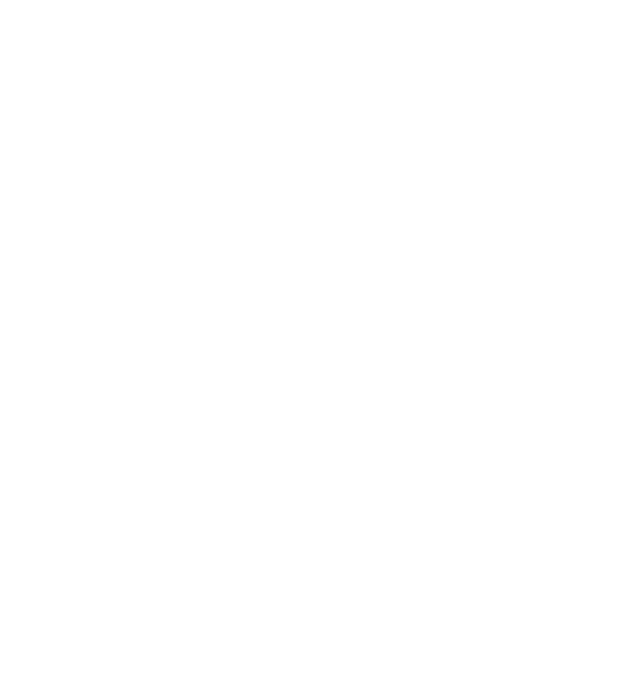
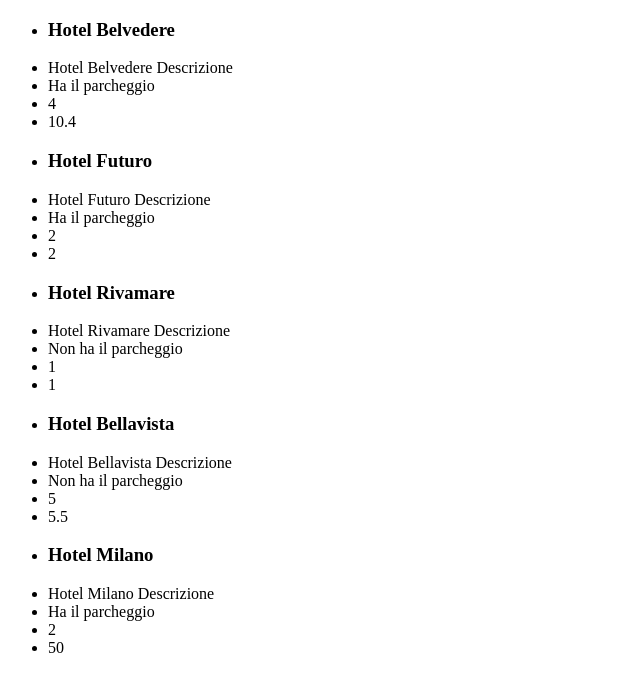
Before and after one commit to PaoloMarzocchi/php-hotel, a PHP site: page / in a window 1280 px wide. Before the commit the part shown is empty. Shown: the top 692 px of the page, without its empty margins (0-640 px from the left). Run offline with PHP 8.4, Linux system fonts and the light colour scheme.

Commit message:
add print of hotels in a list

```diff
--- a/index.php
+++ b/index.php
@@ -1,6 +1,83 @@
 <?php
 
+$hotels = [
 
+    [
+        'name' => 'Hotel Belvedere',
+        'description' => 'Hotel Belvedere Descrizione',
+        'parking' => true,
+        'vote' => 4,
+        'distance_to_center' => 10.4
+    ],
+    [
+        'name' => 'Hotel Futuro',
+        'description' => 'Hotel Futuro Descrizione',
+        'parking' => true,
+        'vote' => 2,
+        'distance_to_center' => 2
+    ],
+    [
+        'name' => 'Hotel Rivamare',
+        'description' => 'Hotel Rivamare Descrizione',
+        'parking' => false,
+        'vote' => 1,
+        'distance_to_center' => 1
+    ],
+    [
+        'name' => 'Hotel Bellavista',
+        'description' => 'Hotel Bellavista Descrizione',
+        'parking' => false,
+        'vote' => 5,
+        'distance_to_center' => 5.5
+    ],
+    [
+        'name' => 'Hotel Milano',
+        'description' => 'Hotel Milano Descrizione',
+        'parking' => true,
+        'vote' => 2,
+        'distance_to_center' => 50
+    ],
 
+];
 
+/* foreach ($hotels as $hotel) {
+    var_dump($hotel['name']);
+} */
 ?>
+
+<!DOCTYPE html>
+<html lang="en">
+<head>
+    <meta charset="UTF-8">
+    <meta name="viewport" content="width=device-width, initial-scale=1.0">
+    <title>Hotels</title>
+</head>
+<body>
+    <ul>
+        <?php foreach ($hotels as $hotel) :?>
+            <li>
+                <h3><?=$hotel['name']?></h3>
+            </li>
+            <li>
+                <?=$hotel['description']?>
+            </li>
+            <li>
+                <?php
+                 if($hotel['parking'])
+                {
+                    echo 'Ha il parcheggio';
+                }else{
+                    echo 'Non ha il parcheggio';
+                }
+                ?>
+            </li>
+            <li>
+                <?=$hotel['vote']?>
+            </li>
+            <li>
+                <?=$hotel['distance_to_center']?>
+            </li>
+        <?php endforeach?>
+    </ul>
+</body>
+</html>
```
